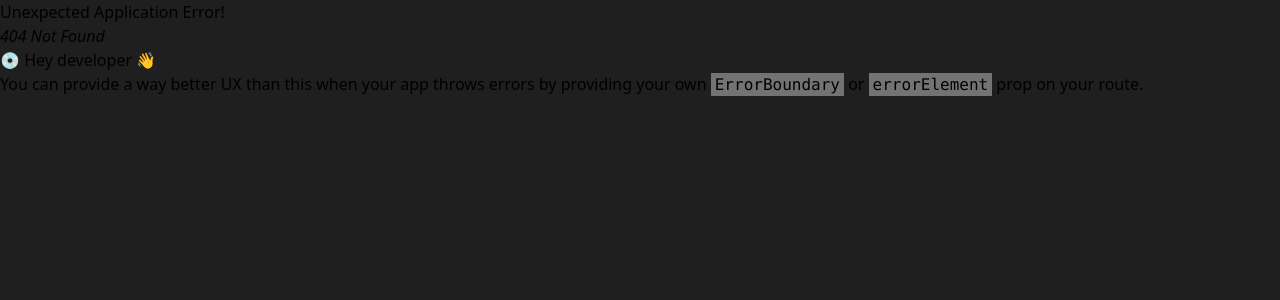
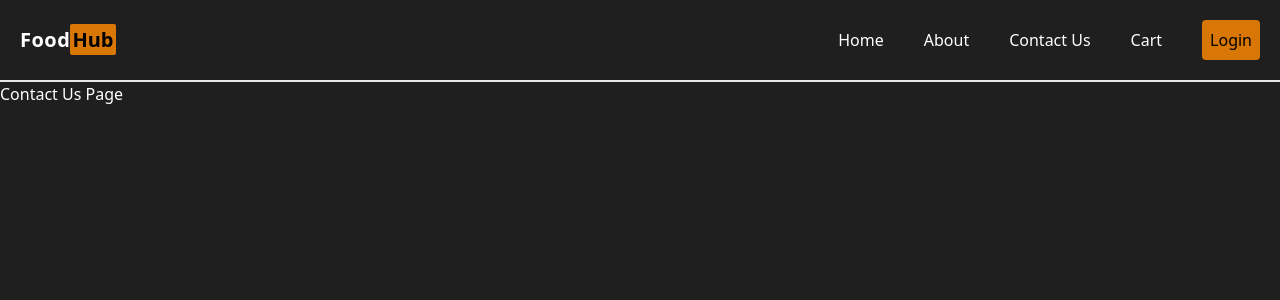
Before and after one commit to maliknajeeb113/FoodApp, a React (Vite) app: page /contact in a window 1280 px wide. Before the commit this address had no page. Shown: the top 300 px of the page. Built offline with nearby package versions, Linux system fonts and the light colour scheme.

Commit message:
create Routes

```diff
--- a/index.css
+++ b/index.css
@@ -4,4 +4,5 @@
 
 body{
     background-color: #1f1f1f;
+    color: white;
 }
--- a/src/App.js
+++ b/src/App.js
@@ -2,13 +2,16 @@ import ReactDOM from "react-dom/client";
 import Header from "./components/Header";
 import Body from "./components/Body";
 import About from "./components/About";
-import { createBrowserRouter, RouterProvider } from "react-router-dom";
+import Error from "./components/Error";
+import { createBrowserRouter, RouterProvider,Outlet } from "react-router-dom";
+import Contact from "./components/Contact";
 
 const App = () => {
   return (
     <div className="app text-white">
       <Header />
-      <Body />
+      <Outlet/>
+
     </div>
   );
 };
@@ -17,11 +20,23 @@ const appRouter = createBrowserRouter([
   {
     path: "/",
     element: <App />,
-  },
-  {
-    path: "/about",
-    element: <About />,
-  },
+    errorElement: <Error/>,
+    children:[
+      {
+        path: "/",
+        element: <Body />,
+      },
+      {
+        path: "/about",
+        element: <About />,
+      },
+      {
+        path: "/contact",
+        element: <Contact />,
+      }
+    ]
+  }
+
 ]);
 
 const root = ReactDOM.createRoot(document.getElementById("root"));
--- /dev/null
+++ b/src/components/Contact.js
@@ -0,0 +1,9 @@
+const Contact = () => {
+    return (
+        <div className=''>
+            Contact Us Page
+        </div>
+    )
+}
+
+export default Contact
--- /dev/null
+++ b/src/components/Error.js
@@ -0,0 +1,17 @@
+import { useRouteError } from "react-router-dom"
+
+const Error = () => {
+
+    const err = useRouteError()
+    console.log(err)
+
+    return(
+        <div>
+            <h1>{err.status==404?"Ye mai Kahan aa gaya":"Galat Jawab"}</h1>
+            <h2>{err.status} : {err.statusText}</h2>
+
+        </div>
+    )
+}
+
+export default Error
--- a/src/components/Header.js
+++ b/src/components/Header.js
@@ -8,7 +8,7 @@ const Header = () => {
 
     return (
 
-      <div className="container flex justify-between mx-auto p-5 border-2 items-center">
+      <div className="container flex justify-between mx-auto p-5 border-b-2 items-center">
         <div className="text-xl font-bold">
           <span className="tracking-wide">Food</span><span className="bg-amber-600 p-[2px] text-black rounded-sm">Hub</span>
         </div>
--- a/src/utils/configs.js
+++ b/src/utils/configs.js
@@ -1,3 +1,3 @@
 export const CDN_URL = "https://media-assets.swiggy.com/swiggy/image/upload/fl_lossy,f_auto,q_auto,w_660/"
 
-export const RESTAURANT_LIST = "https://thingproxy.freeboard.io/fetch/https://www.swiggy.com/dapi/restaurants/list/v5?lat=12.8760239&lng=77.6179861&is-seo-homepage-enabled=true&page_type=DESKTOP_WEB_LISTING"
+export const RESTAURANT_LIST = "https://www.swiggy.com/dapi/restaurants/list/v5?lat=12.8760239&lng=77.6179861&is-seo-homepage-enabled=true&page_type=DESKTOP_WEB_LISTING"
```
